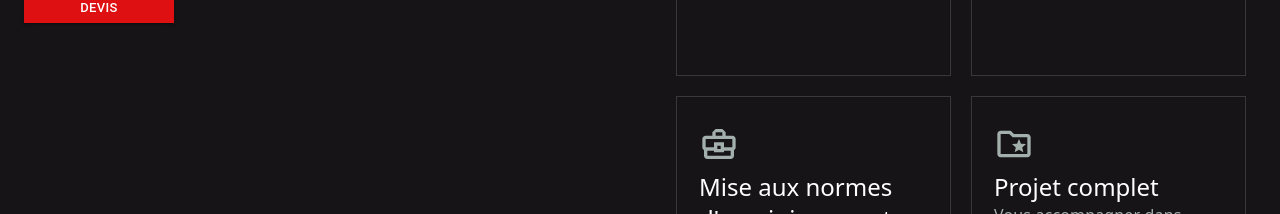
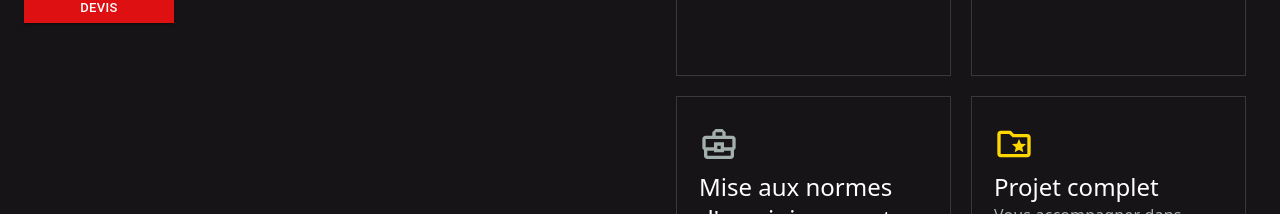
Before and after one commit to imbertf/adh_terrassement, a React (Create React App) app: page / in a window 1280 px wide. Shown: the part 1780-1994 px from the top of the page. Built offline with nearby package versions, Linux system fonts and the light colour scheme.

Commit message:
CardComponent Star color changed to "gold"

```diff
--- a/src/pages/homePage.jsx
+++ b/src/pages/homePage.jsx
@@ -282,7 +282,7 @@ const HomePage = () => {
                   icon={
                     <FolderSpecialOutlinedIcon
                       sx={{
-                        color: theme.palette.primary.light,
+                        color: "gold",
                         fontSize: "40px",
                       }}
                     />
```
